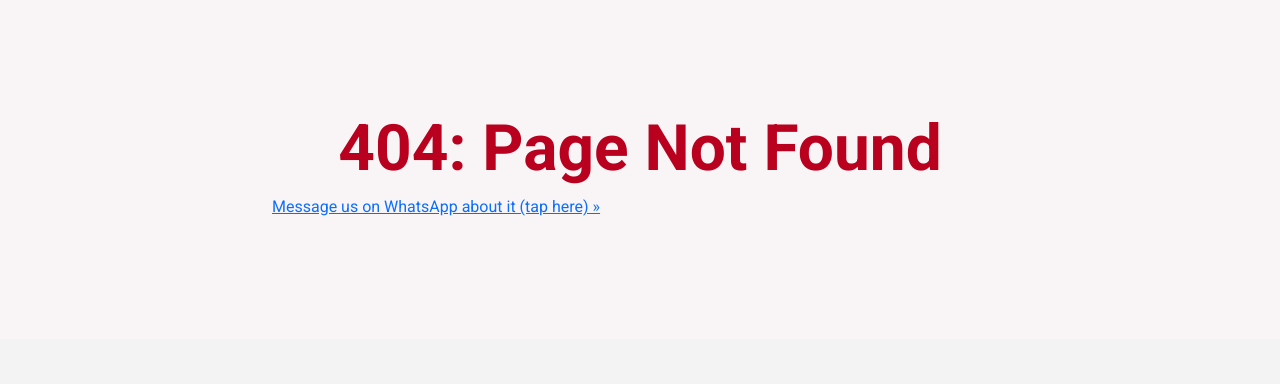
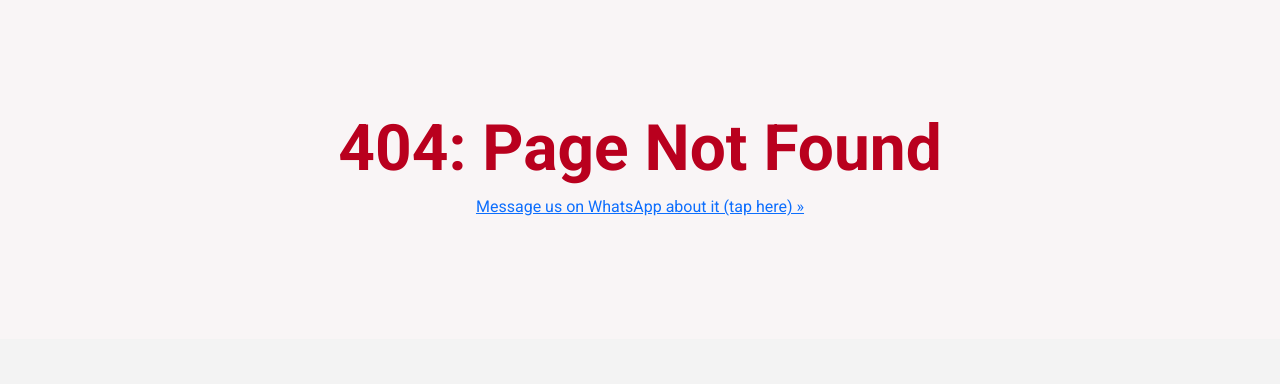
Before and after one commit to bhavanagarg14/bhavanagarg14.github.io, a plain HTML site: page 404.html in a window 1280 px wide. Shown: the part 153-537 px from the top of the page. Drawn offline with Linux system fonts and the light colour scheme.

Commit message:
Center align

```diff
--- a/404.html
+++ b/404.html
@@ -70,7 +70,7 @@
         <div class="col-sm-8">
           <h1 class="display-3 fw-semibold text-center">404: Page Not Found</h1>
         </div>
-        <div class="col-sm-8">
+        <div style="text-align: center;">
           <a href="https://wa.me/919875859595?text=Hey, your website is not working." target="_blank">Message us on WhatsApp about it (tap here) &raquo;</a>
         </div>
       </div>
```
